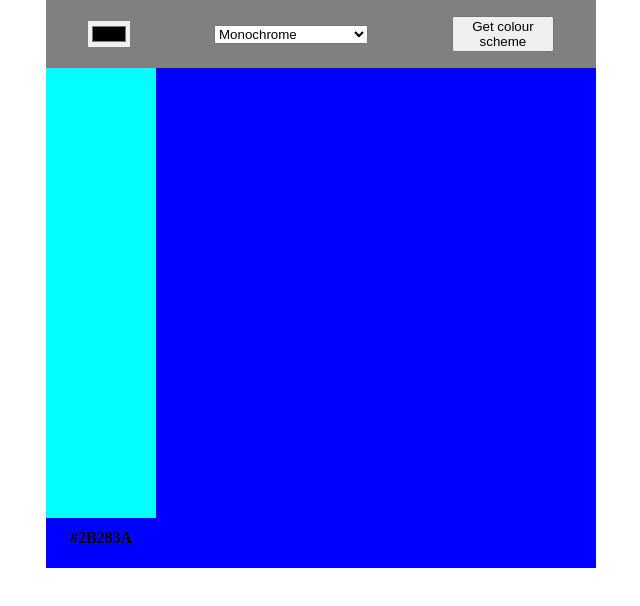
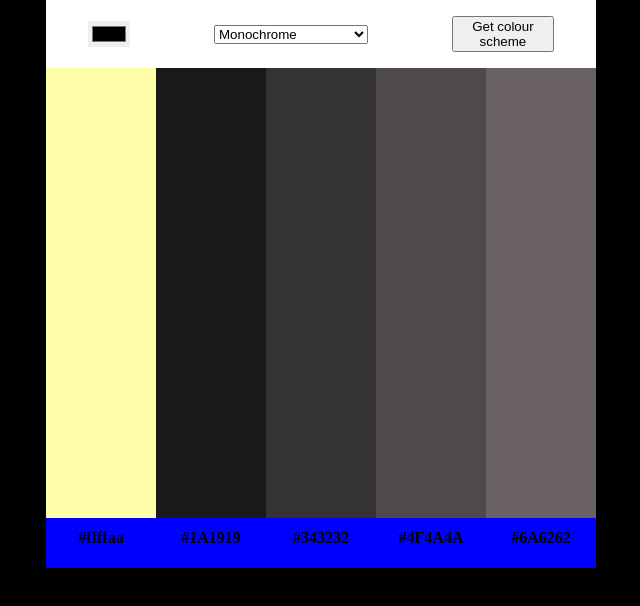
Before and after one commit to Ryan5290/learn-colour-picker, a plain HTML site: page index.html in a window 1280 px wide. Shown: the whole page, without its empty margins (319-959 px from the left). Drawn offline with Linux system fonts and the light colour scheme; no server answers.

Commit message:
add initial state and html hooks for js

```diff
--- a/index.html
+++ b/index.html
@@ -27,24 +27,24 @@
 
         <section class="colours-grid">
             <div class="colour-grid">
-                <div class="grid-1-colour"></div>
-                <p class="grid-1-name">#2B283A</p>
+                <div class="grid-colour grid-1-colour"></div>
+                <p class="grid-name grid-1-name">#ffffaa</p>
             </div>
             <div class="colour-grid">
-                <div class="grid-2-colour"></div>
-                <p class="grid-2-name"></p>
+                <div class="grid-colour grid-2-colour"></div>
+                <p class="grid-name grid-2-name">#1A1919</p>
             </div>
             <div class="colour-grid">
-                <div class="grid-3-colour"></div>
-                <p class="grid-3-name"></p>
+                <div class="grid-colour grid-3-colour"></div>
+                <p class="grid-name grid-3-name">#343232</p>
             </div>
             <div class="colour-grid">
-                <div class="grid-4-colour"></div>
-                <p class="grid-4-name"></p>
+                <div class="grid-colour grid-4-colour"></div>
+                <p class="grid-name grid-4-name">#4F4A4A</p>
             </div>
             <div class="colour-grid">
-                <div class="grid-5-colour"></div>
-                <p class="grid-5-name"></p>
+                <div class="grid-colour grid-5-colour"></div>
+                <p class="grid-name grid-5-name">#6A6262</p>
             </div>
             <!-- x5 -->
         </section>
--- a/index.js
+++ b/index.js
@@ -1,13 +1,13 @@
 // data.colors[0].hex -> Object { value: "#01122A", clean: "01122A" }
 
 let colourArr = []
-let mode = "monochrome-light" // monochrome monochrome-dark monochrome-light analogic complement analogic-complement triad quad
+let mode = "monochrome" // monochrome monochrome-dark monochrome-light analogic complement analogic-complement triad quad
 
 fetch(`https://www.thecolorapi.com/scheme?hex=000000?mode=${mode}`)
     .then(res => res.json())
     .then(data => {
         for (let colour of data.colors) {
-            colourArr.push(colour.hex.clean)
+            colourArr.push(colour.hex.value)
         }
         console.log(colourArr)
     })
--- a/style.css
+++ b/style.css
@@ -5,6 +5,7 @@
 body {
     margin: 0;
     line-height: 1.5;
+    background-color: black;
 }
 
 .colour-op {
@@ -14,7 +15,7 @@ body {
     justify-content: space-around;
     align-items: center;
     padding: 1em 0;
-    background-color: grey;
+    background-color: white;
 }
 
 .colour-op input {
@@ -43,14 +44,29 @@ body {
     background-color: blue;
 }
 
-.grid-1-colour {
-    background-color: aqua;
+.grid-colour {
     width: 100%;
     height: 90%;
 }
 
-.grid-1-name {
+.grid-name {
     margin: 0.5em 0;
     text-align: center;
     font-weight: bold;
 }
+
+.grid-1-colour {
+    background-color: #ffffaa;
+}
+.grid-2-colour {
+    background-color: #1A1919;
+}
+.grid-3-colour {
+    background-color: #343232;
+}
+.grid-4-colour {
+    background-color: #4F4A4A;
+}
+.grid-5-colour {
+    background-color: #6A6262;
+}
```
